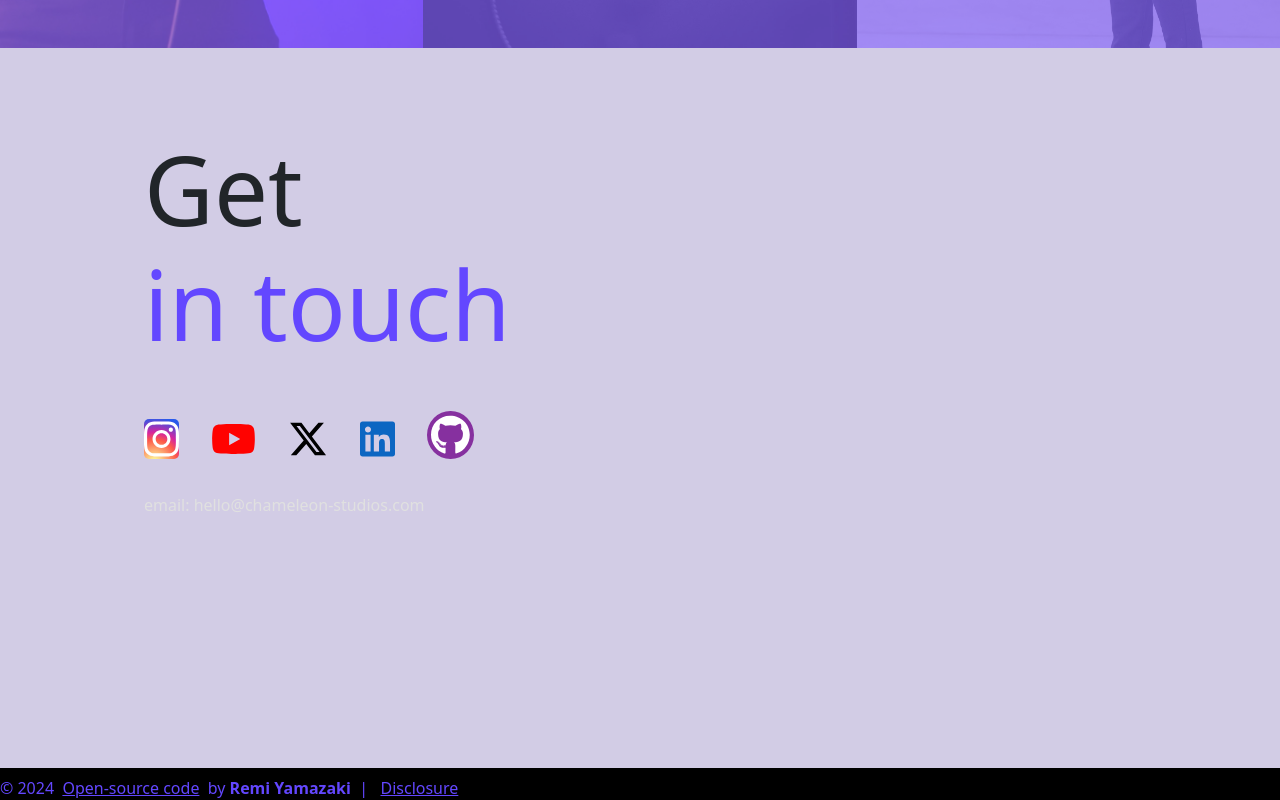
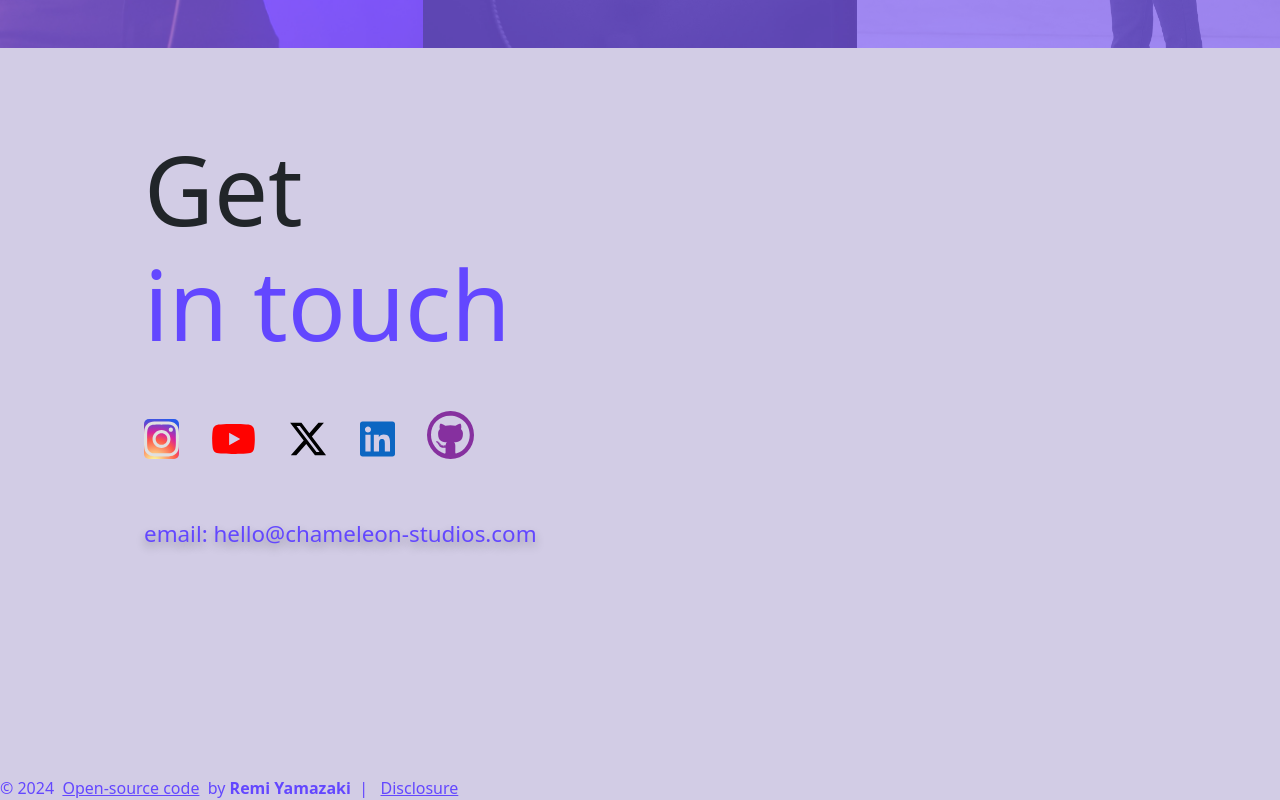
Before and after one commit to remiyamazaki03/chameleon-studios-website, a Next.js app: page / in a window 1280 px wide. Shown: the part 1552-2352 px from the top of the page. Built offline with nearby package versions, Linux system fonts and the light colour scheme.

Commit message:
migrate footer css

```diff
--- a/src/components/Footer.tsx
+++ b/src/components/Footer.tsx
@@ -75,7 +75,7 @@ export default function Footer() {
               />
             </a>
           </div>
-          <p className="mt-4 mb-2 mb-md-5 highlight ps-5">
+          <p className={`mt-5 mb-2 mb-md-5 ps-5 ${styles.email}`}>
             email: hello@chameleon-studios.com
           </p>
         </div>
--- a/src/components/footer.module.css
+++ b/src/components/footer.module.css
@@ -12,7 +12,7 @@
   color: black;
 }
 .instLogo {
-  color: #fff;
+  color: var(--secondary-color);
   background: #d6249f;
   background: radial-gradient(
     circle at 30% 107%,
@@ -25,13 +25,19 @@
   border-radius: 5px;
 }
 .githubLogo {
-  color: white;
+  color: var(--secondary-background-color);
   background-color: #86309f;
   border: #86309f solid 4px;
   border-radius: 50%;
 }
 .linkedinLogo {
   color: #0c66c2;
+}
+.email {
+  font-weight: 500;
+  font-size: 1.4rem;
+  color: var(--brand-color);
+  text-shadow: var(--box-shadow);
 }
 .submit-button {
   background-color: var(--brand-color);
--- a/src/globals.css
+++ b/src/globals.css
@@ -20,7 +20,7 @@ li {
   list-style: none;
 }
 footer {
-  background-color: var(--main-background-color);
+  background-color: var(--secondary-background-color);
 }
 
 .containter1 {
```
